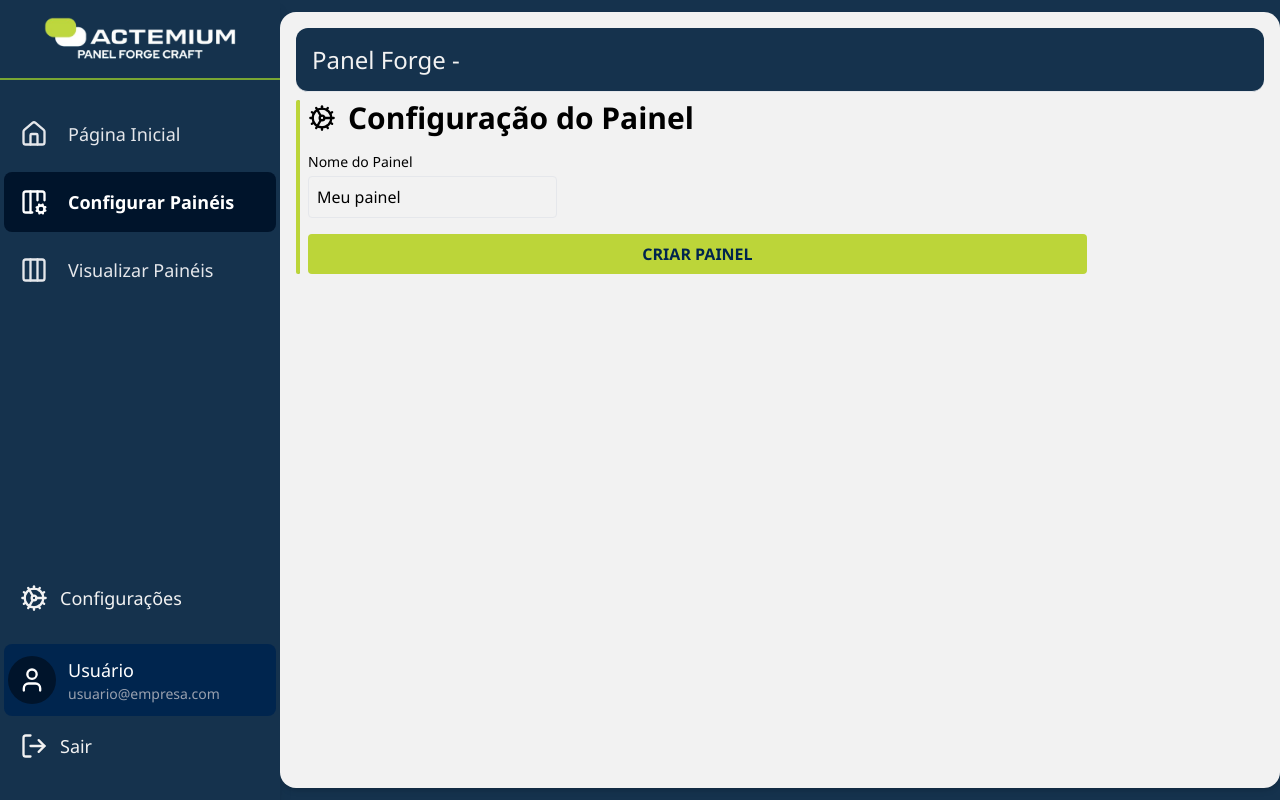
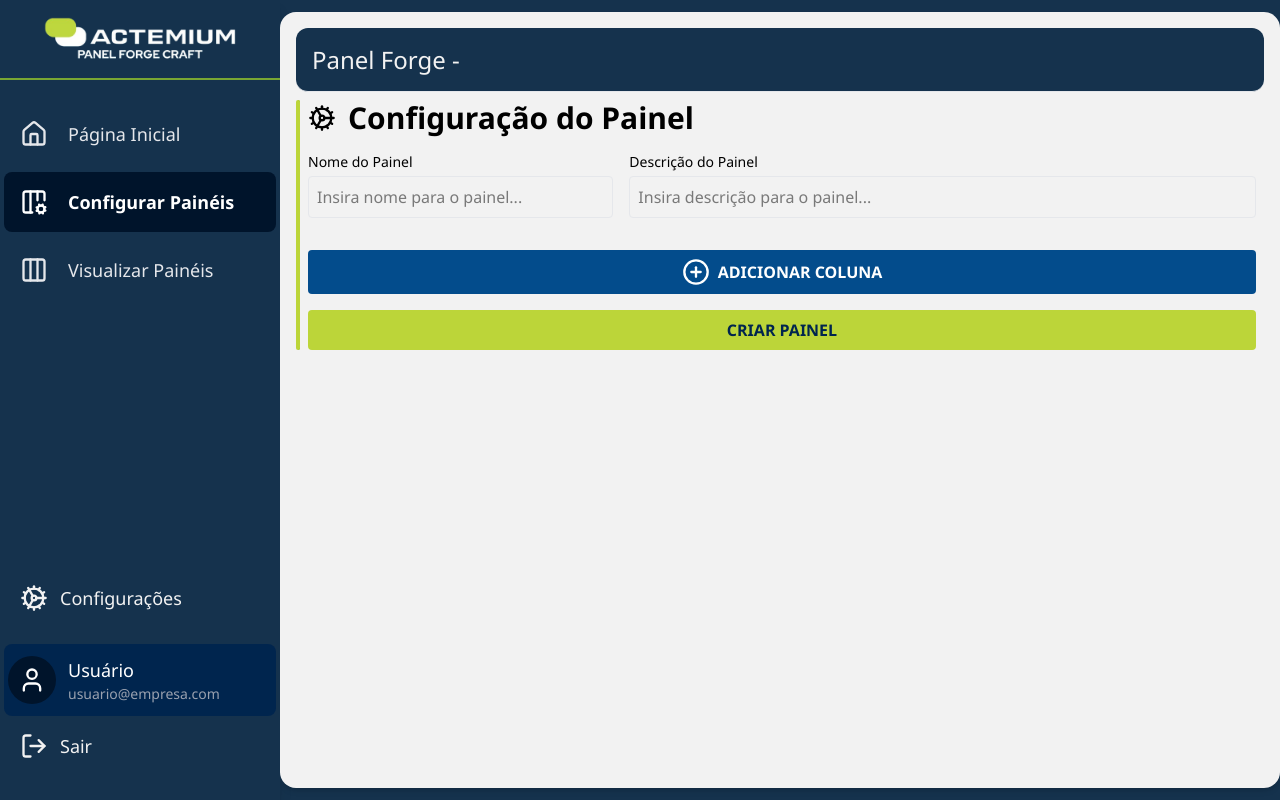
Before and after one commit to ramonis567/PanelForgeCraft, a React (Vite) app in the folder panel-fc-frontend/: page /panel-forge in a window 1280 px wide. Built offline with nearby package versions, Linux system fonts and the light colour scheme.

Commit message:
Overlayed modal added to add column informations

```diff
--- a/panel-fc-frontend/src/models/panel.ts
+++ b/panel-fc-frontend/src/models/panel.ts
@@ -10,7 +10,7 @@ interface ColumnDimensions {
     depth: number;
 }
 
-interface PanelColumn {
+export interface PanelColumn {
     columnId: string;
     type: string;
     dimensions: ColumnDimensions;
--- a/panel-fc-frontend/src/pages/PanelForge/index.tsx
+++ b/panel-fc-frontend/src/pages/PanelForge/index.tsx
@@ -1,24 +1,24 @@
 import React, { useState } from "react";
-import { Cog } from "lucide-react";
+import { CirclePlus, Cog, X } from "lucide-react";
 import AppLayout from "../../layouts/AppLayout";
-import type { PanelConfiguration } from "../../models/panel";
+import type { PanelConfiguration, PanelColumn } from "../../models/panel";
 
 const initialPanelConfig: PanelConfiguration = {
     id: "P-001",
-    name: "Meu painel",
-    description: "Descrição do meu painel",
+    name: "",
+    description: "",
     columns: [
-        {
-            columnId: "C-001",
-            type: "Type A",
-            dimensions: {
-                height: 2000,
-                width: 800,
-                depth: 600
-            },
-            position: 1,
-            modules: []
-        }
+        // {
+        //     columnId: "",
+        //     type: "",
+        //     dimensions: {
+        //         height: 2000,
+        //         width: 800,
+        //         depth: 600
+        //     },
+        //     position: 1,
+        //     modules: []
+        // }
     ],
     metadata: {
         createdBy: "Usuário",
@@ -30,7 +30,18 @@ const initialPanelConfig: PanelConfiguration = {
 
 function PanelForgePage() {
     const [config, setConfig] = useState<PanelConfiguration>(initialPanelConfig);
-    const [panelName, setPanelName] = useState("");
+    const [showModal, setShowModal] = useState(false);
+
+    const [newColumn, setNewColumn] = useState<Partial<PanelColumn>>({
+        type: "",
+        position: config.columns.length + 1,
+        dimensions: {
+            height: 2000,
+            width: 800,
+            depth: 600
+        },
+        modules: []
+    });
 
     const handlePanelChange = (e: React.ChangeEvent<HTMLInputElement>) => {
         const { name, value } = e.target;
@@ -38,32 +49,64 @@ function PanelForgePage() {
             ...prevConfig,
             [name]: value
         }));
-    }
+    };
 
-    const handleColumnDimensionChange = (
-        e: React.ChangeEvent<HTMLInputElement>,
-        columnId: string
-    ) => {
+    const handleNewColumnChange = (e: React.ChangeEvent<HTMLInputElement>) => {
         const { name, value } = e.target;
+
+        if (["height", "width", "depth"].includes(name)) {
+            setNewColumn((prev) => ({
+                ...prev,
+                dimensions: {
+                    ...prev.dimensions!,
+                    [name]: Number(value)
+                }
+            }));
+
+        } else if (name === "position") {
+            setNewColumn((prev) => ({
+                ...prev,
+                position: Number(value)
+            }));
+        } else {
+            setNewColumn((prev) => ({
+                ...prev,
+                [name]: value
+            }));
+        }
+    };
+
+    const handleAddColumn = () => {
+        const columnId = `C-${config.columns.length + 1}`
+        const columnToAdd: PanelColumn = {
+            columnId,
+            type: newColumn.type || "Padrão",
+            position: newColumn.position || config.columns.length + 1,
+            dimensions: newColumn.dimensions || { height: 2000, width: 800, depth: 600 },
+            modules: newColumn.modules || []
+        };
+
         setConfig((prevConfig) => ({
             ...prevConfig,
-            columns: prevConfig.columns.map((col) =>
-                col.columnId === columnId
-                    ? {
-                        ...col,
-                        dimensions: {
-                            ...col.dimensions,
-                            [name]: Number(value)
-                        }
-                    }
-                : col
-            )
+            columns: [...prevConfig.columns, columnToAdd]
         }));
+
+        setShowModal(false);
+
+        setNewColumn({
+            type: "",
+            position: config.columns.length + 2,
+            dimensions: {
+                height: 2000,
+                width: 800,
+                depth: 600
+            },
+            modules: []
+        });
     }
 
     const handleSubmit = () => {
         console.log("Panel Configuration Submitted:", config);
-        setPanelName(config.name)
 
         // In the future, send the data to the backend
     }
@@ -72,13 +115,13 @@ function PanelForgePage() {
         <AppLayout>
             <header className="h-16 rounded-xl bg-[var(--color-surface-2)] border-b border-gray-200 flex items-center px-4 mb-2">
                 <span className="font-medium text-gray-800">
-                    <h1 className="text-2xl text-[var(--color-bg)]">Panel Forge  - <b>{panelName}</b></h1>
+                    <h1 className="text-2xl text-[var(--color-bg)]">Panel Forge  - <b>{config.name}</b></h1>
                 </span>
             </header>
 
             <div className="flex">
                 <div className="bg-[var(--color-brand-800)] border-l-4 rounded-2xl border-[var(--color-accent-600)]"></div>
-                <div className="px-2">
+                <div className="px-2 flex-1">
                     {/* Form header */}
                     <div className="flex gap-3 items-center">
                         <Cog size={28} className="" />
@@ -95,12 +138,39 @@ function PanelForgePage() {
                             <input
                                 type="text"
                                 name="name"
+                                placeholder="Insira nome para o painel..."
                                 value={config.name}
                                 onChange={handlePanelChange}
                                 className="mt-1 block w-full rounded border border-gray-200 p-2"
                             />
                         </div>
 
+                        {/* Panel Description Input */}
+                        <div className="md:col-span-2">
+                            <label className="block text-sm font-medium">Descrição do Painel</label>
+                            <input
+                                type="text"
+                                name="description"
+                                placeholder="Insira descrição para o painel..."
+                                value={config.description}
+                                onChange={handlePanelChange}
+                                className="mt-1 block w-full rounded border border-gray-200 p-2"
+                            />
+                        </div>
+
+                        {/* Add Column Button */}
+                        <div className="col-span-1 md:col-span-3">
+                            <button
+                                onClick={() => setShowModal(true)}
+                                className="
+                                    mt-4 px-4 py-2 flex items-center justify-center
+                                    gap-2 bg-[var(--color-brand-600)] text-white rounded
+                                    hover:bg-[var(--color-brand-700)] w-full font-semibold
+                                "
+                            >
+                                <CirclePlus size={28}/> ADICIONAR COLUNA
+                            </button>
+                        </div>
 
                         {/* Submit Button */}
                         <div className="col-span-1 md:col-span-3">
@@ -111,10 +181,85 @@ function PanelForgePage() {
                                 CRIAR PAINEL
                             </button>
                         </div>
-
                     </div>
                 </div>
             </div>
+
+            {/* Modal for add column */}
+            {showModal && (
+                <div className="fixed inset-0 bg-black bg-opacity-50 flex items-center justify-center z-50">
+                    <div className="bg-white rounded-lg shadow-lg w-full max-w-md p-6 relative">
+                        <button
+                            onClick={() => setShowModal(false)}
+                            className="absolute top-3 right-3 text-gray-500 hover:text-gray-700"
+                        >
+                            <X size={20} />
+                        </button>
+                        <h2 className="text-xl font-semibold mb-4">Adicionar Coluna</h2>
+                        <div className="space-y-3">
+                            <div>
+                                <label className="block text-sm font-medium">Tipo</label>
+                                <input
+                                    type="text"
+                                    name="type"
+                                    value={newColumn.type || ""}
+                                    onChange={handleNewColumnChange}
+                                    className="mt-1 block w-full rounded border border-gray-200 p-2"
+                                />
+                            </div>
+                            <div>
+                                <label className="block text-sm font-medium">Posição</label>
+                                <input
+                                    type="number"
+                                    name="position"
+                                    value={newColumn.position || ""}
+                                    onChange={handleNewColumnChange}
+                                    className="mt-1 block w-full rounded border border-gray-200 p-2"
+                                />
+                            </div>
+                            <div className="grid grid-cols-3 gap-2">
+                                <div>
+                                    <label className="block text-sm font-medium">Altura (mm)</label>
+                                    <input
+                                        type="number"
+                                        name="height"
+                                        value={newColumn.dimensions?.height || ""}
+                                        onChange={handleNewColumnChange}
+                                        className="mt-1 block w-full rounded border border-gray-200 p-2"
+                                    />
+                                </div>
+                                <div>
+                                    <label className="block text-sm font-medium">Largura (mm)</label>
+                                    <input
+                                        type="number"
+                                        name="width"
+                                        value={newColumn.dimensions?.width || ""}
+                                        onChange={handleNewColumnChange}
+                                        className="mt-1 block w-full rounded border border-gray-200 p-2"
+                                    />
+                                </div>
+                                <div>
+                                    <label className="block text-sm font-medium">Profundidade (mm)</label>
+                                    <input
+                                        type="number"
+                                        name="depth"
+                                        value={newColumn.dimensions?.depth || ""}
+                                        onChange={handleNewColumnChange}
+                                        className="mt-1 block w-full rounded border border-gray-200 p-2"
+                                    />
+                                </div>
+                            </div>
+                        {/* Aqui depois podemos adicionar campos para módulos */}
+                        </div>
+                        <button
+                            onClick={handleAddColumn}
+                            className="mt-4 px-4 py-2 bg-[var(--color-brand-600)] text-white rounded hover:bg-[var(--color-brand-700)] w-full font-semibold"
+                        >
+                            Salvar Coluna
+                        </button>
+                    </div>
+                </div>
+            )}
 
         </AppLayout>
     );
```
